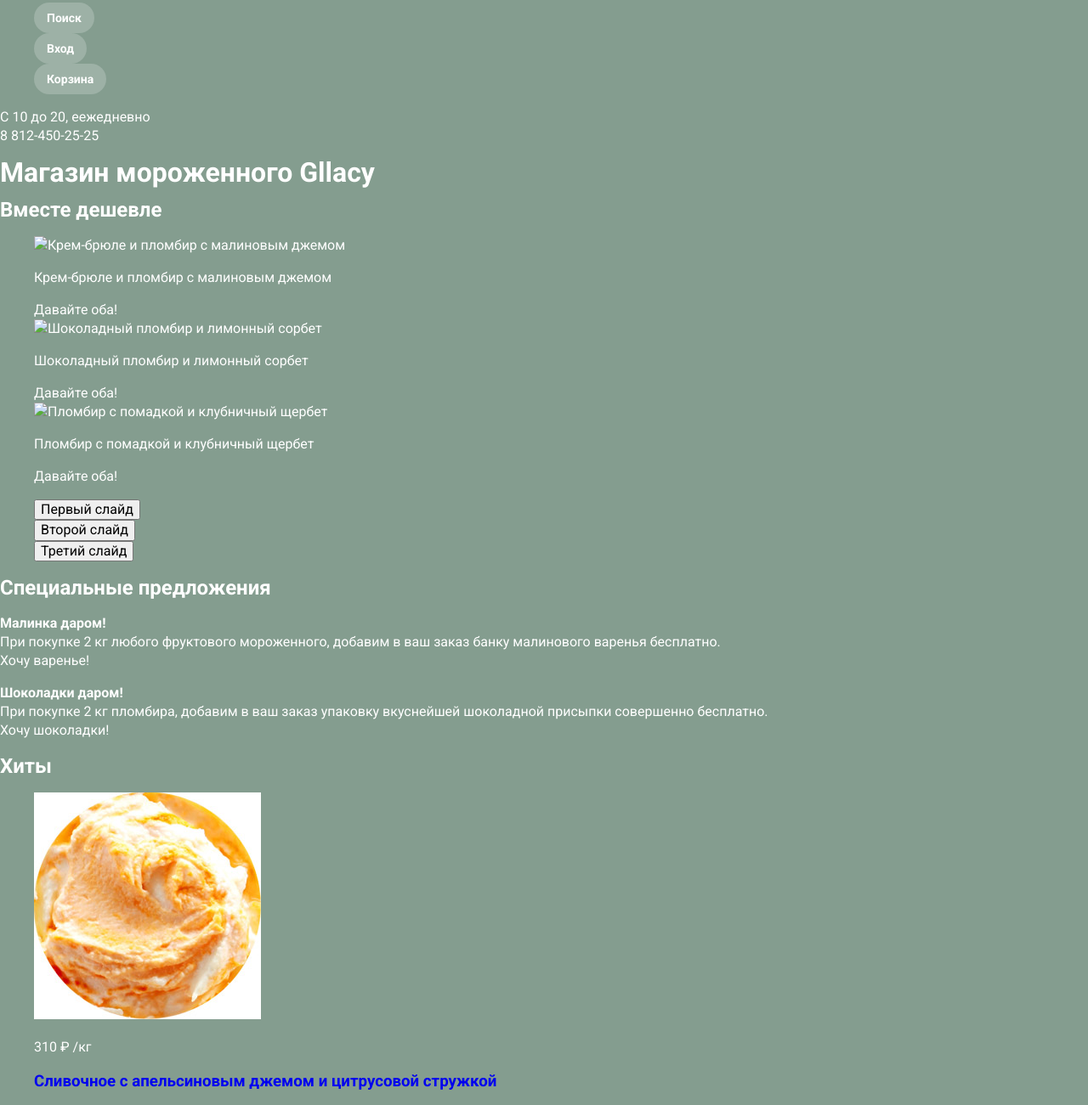
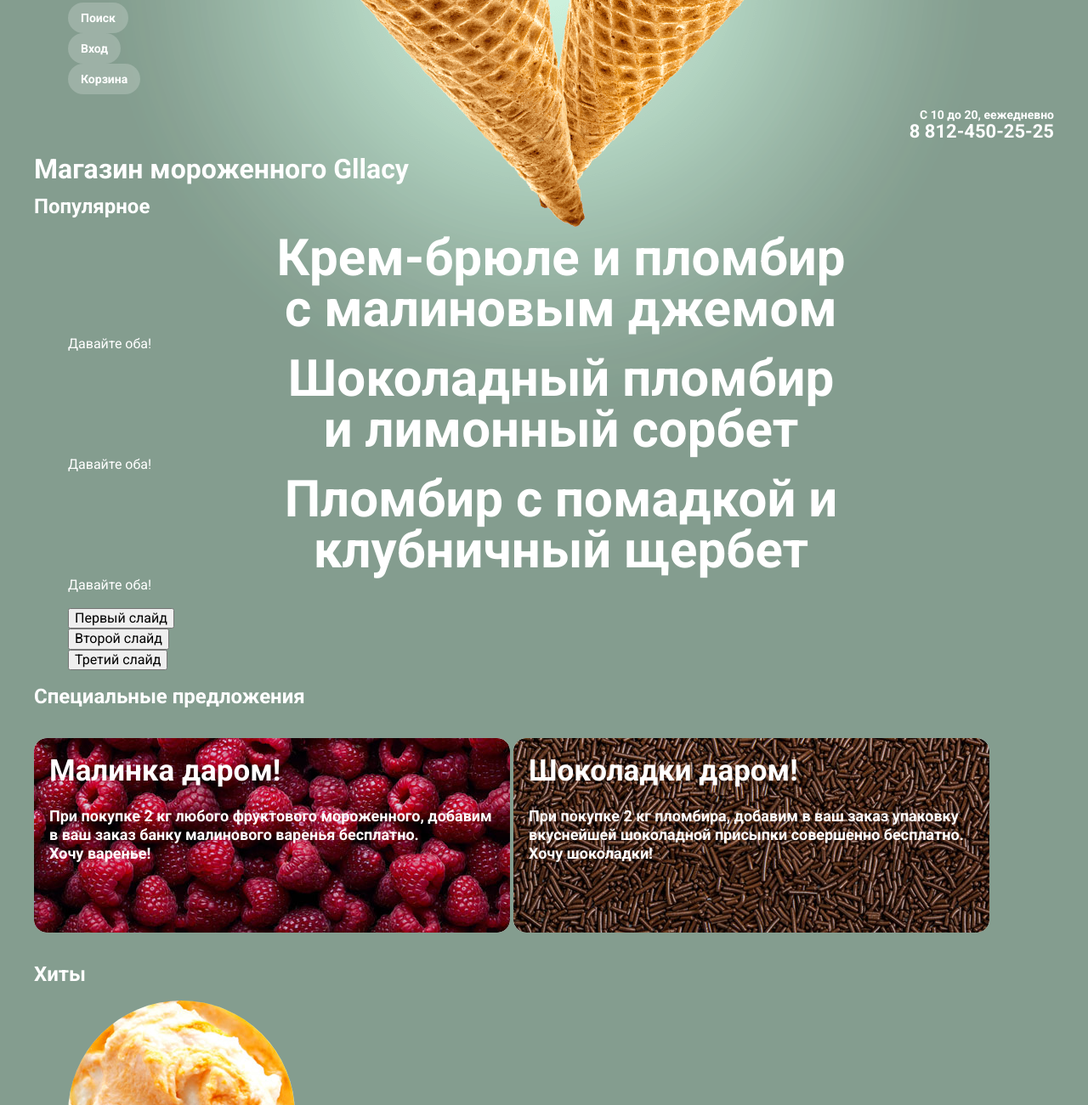
Before and after one commit to thorvin83/thorvin83.github.io, a plain HTML site: page index.html in a window 1280 px wide. Shown: the part 399-1700 px from the top of the page at 85% size. Drawn offline with Linux system fonts and the light colour scheme.

Commit message:
style.css added new rules

```diff
--- a/css/style.css
+++ b/css/style.css
@@ -1,6 +1,8 @@
 body {
     margin: 0;
     padding: 0;
+    max-width: 1200px;
+    margin: 0 auto;
 
     font-family: "Roboto", Arial, sans-serif;
     font-size: 16px;
@@ -8,6 +10,9 @@ body {
     color: #ffffff;
 
     background-color: #849d8f;
+    background-image: url("../img/icecream-slider-1.png");
+    background-position: center top;
+    background-repeat: no-repeat;
 }
 
 a {
@@ -111,3 +116,97 @@ ul {
 
     border-bottom: 1px solid rgba(50, 50, 50, 0.2);
 }
+
+.header-contacts {
+    line-height: 16px;
+    font-size: 14px;;
+    font-weight: 700;
+    text-align: right;
+}
+
+.header-contacts span {
+    line-height: 24px;
+    font-size: 22px;
+}
+
+.slider p {
+    display: block;
+    margin: 0 auto;
+    width: 670px;
+
+    line-height: 60px;
+    font-size: 60px;
+    font-weight: 700;
+    text-align: center;
+}
+
+.special-offer-item {
+    display: inline-block;
+    height: 229px;
+    padding: 18px;
+    width: 560px;
+
+    font-size: 18px;
+    font-weight: 700;
+    box-sizing: border-box;
+}
+
+.special-offer-item strong{
+    display: block;
+
+    line-height: 41px;
+    font-size: 35px;
+}
+
+.special-offer-1 {
+    background-color: #841839;
+    background-image: url("../img/background-1.jpg");
+    background-repeat: no-repeat;
+    background-position: 0 0;
+    border-radius: 15px;
+}
+
+.special-offer-2 {
+    background-color: #613825;
+    background-image: url("../img/background-2.jpg");
+    background-repeat: no-repeat;
+    background-position: 0 0;
+    border-radius: 15px;
+}
+
+.goods-catalog img {
+    border-radius: 50%;
+}
+
+.goods-item-price {
+    line-height: 45px;
+    font-size: 45px;
+    font-weight: 700;
+}
+
+.goods-item-price span {
+    font-size: 35px;
+}
+
+.goods-item a {
+    color: #ffffff;
+    font-size: 16px;
+    font-weight: 400;
+    border-bottom: 1px solid rgba(255, 255, 255, 0.2);ш
+}
+
+.advantages {
+    padding: 20px;
+
+    color: #323232;
+
+    background-color: #eee2ca;
+    background-image: url("../img/pattern.jpg");
+    border-radius: 15px;
+}
+
+.advantages .advantages-about-us {
+    line-height: 30px;
+    font-size: 24px;
+    font-weight: 700;
+}
--- a/index.html
+++ b/index.html
@@ -41,22 +41,19 @@
     <main class="container">
         <h1 class="visually-hidden">Магазин мороженного Gllacy</h1>
         <section class="slider">
-            <h2 class="visually-hidden">Вместе дешевле</h2>
+            <h2 class="visually-hidden">Популярное</h2>
             <ul class="slider-list">
                 <li class="slider-item">
-                    <img src="icecream-slider-1.jpg" alt="Крем-брюле и пломбир с малиновым джемом">
                     <p>Крем-брюле и пломбир с малиновым джемом</p>
-                    <a href="#" class="button order-button">Давайте оба!</a>
+                    <a class="button order-button"  href="#">Давайте оба!</a>
                 </li>
                 <li class="slider-item">
-                    <img src="icecream-slider-2.jpg" alt="Шоколадный пломбир и лимонный сорбет ">
                     <p>Шоколадный пломбир и лимонный сорбет</p>
-                    <a href="#" class="button order-button">Давайте оба!</a>
+                    <a class="button order-button" href="#">Давайте оба!</a>
                 </li>
                 <li class="slider-item">
-                    <img src="icecream-slider-3.jpg" alt="Пломбир с помадкой и клубничный щербет">
                     <p>Пломбир с помадкой и клубничный щербет</p>
-                    <a href="#" class="button order-button">Давайте оба!</a>
+                    <a class="button order-button" href="#" >Давайте оба!</a>
                 </li>
             </ul>
             <ul class="slider-checkbox">
@@ -67,12 +64,12 @@
         </section>
         <section class="special-offer">
             <h2 class="visually-hedden">Специальные предложения</h2>
-            <p>
+            <p class="special-offer-item special-offer-1">
                 <strong>Малинка даром!</strong><br>
                 При покупке 2 кг любого фруктового мороженного, добавим в ваш заказ банку малинового варенья бесплатно.<br>
                 <a href="#" class="button">Хочу варенье!</a>
             </p>
-            <p>
+            <p class="special-offer-item special-offer-2">
                 <strong>Шоколадки даром!</strong><br>
                 При покупке 2 кг пломбира, добавим в ваш заказ упаковку вкуснейшей шоколадной присыпки совершенно бесплатно.<br>
                 <a href="#" class="button">Хочу шоколадки!</a>
@@ -112,8 +109,7 @@
             <p class="advantages-about-us"><strong>Магазин Глэйси — это онлайн- и офлайн-магазин по продаже мороженого собственного производства на развес</strong></p>
             <p class="advantages-item">Все наше мороженое изготавливается на собственном производстве, с использованием современного оборудования и проверенных временем технологий.</p>
             <p class="advantages-item">Для приготовления мороженого используются настоящие сливки и молоко высочайшего качества. Все дополнительные ингредиенты и добавки произведены из натурального, экологически чистого сырья. </p>
-            <p class="advantages-item">Закупка ингредиентов  производится только у проверенных фермерских хозяйств и компаний, с которыми нас связывает долговременное сотрудничество.
-            </p>
+            <p class="advantages-item">Закупка ингредиентов  производится только у проверенных фермерских хозяйств и компаний, с которыми нас связывает долговременное сотрудничество.</p>
             <p class="advantages-item">Доставка нашего мороженого до заказчиков осуществляется в специальном термопаке, который не дает мороженому растаять в пути и позволяет сохранить превосходный вкус.</p>
         </section>
         <article class="last-blog-topic">
@@ -138,14 +134,14 @@
         <section class="contacts">
             <h2 class="visually-hidden">Как с нами связаться</h2>
             <p>
-                Адрес главного офиса
-                <br> и офлайн-магазина:
-                <br> <b> ул. Большая Конюшенная 19/8, Санкт-Петербург</b>
+                Адрес главного офиса<br>
+                и офлайн-магазина:<br>
+                <b> ул. Большая Конюшенная 19/8, Санкт-Петербург</b>
             </p>
             <p>
-                Для заказов по телефону:
-                <br> <b>8 812 450-25-25</b>
-                <br> (с 10 до 20 ежедневно)
+                Для заказов по телефону:<br>
+                <b>8 812 450-25-25</b><br>
+                (с 10 до 20 ежедневно)
             </p>
             <a class="feedback button" href="feedback.html">Форма обратной связи</a>
         </section>
```
Also changed, not shown: img/pattern.jpg.
